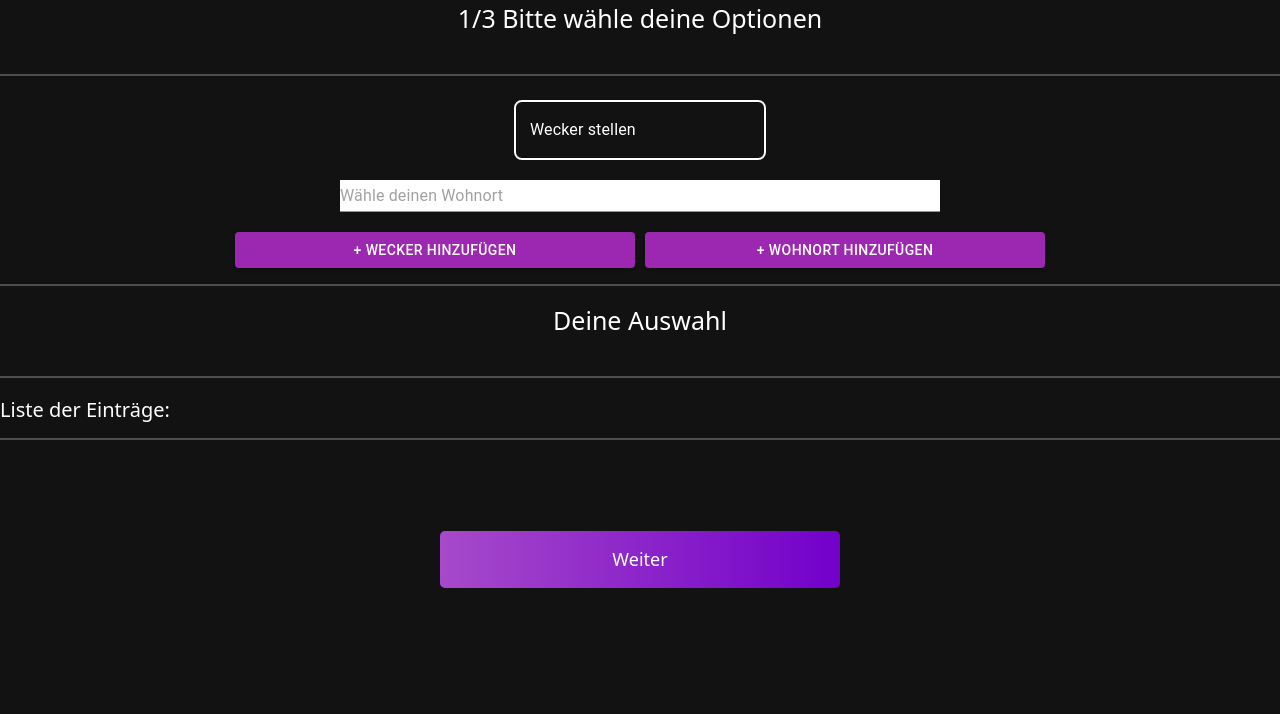
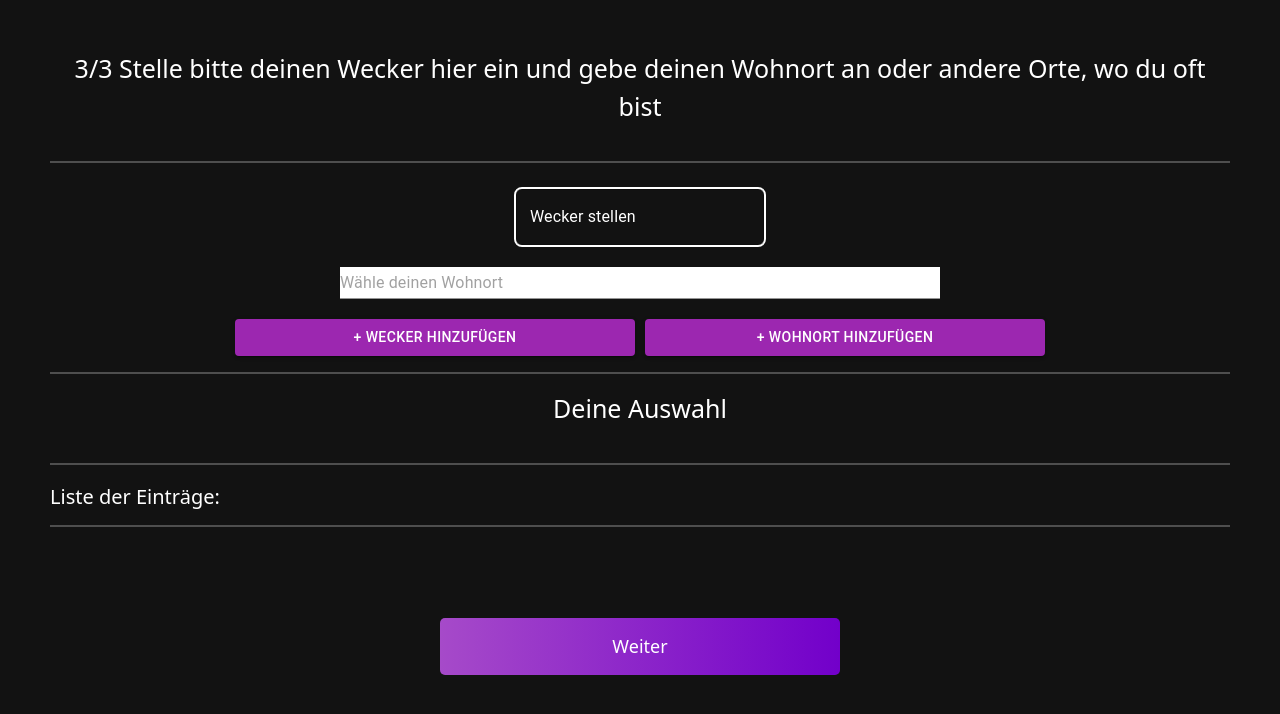
Before and after one commit to Shibdrex/AdvancedSoftwareEngineering, a React (Create React App) app in the folder Frontend-Module/: page /setTime in a window 1280 px wide. Shown: the top 714 px of the page. Built offline with nearby package versions, Linux system fonts and the light colour scheme.

Commit message:
Frontend: Siehe changes

```diff
--- a/Frontend-Module/src/components/Preferences/ChangePref.js
+++ b/Frontend-Module/src/components/Preferences/ChangePref.js
@@ -20,7 +20,7 @@ function ChangePref(){
         <flex class="flex-container">
         <button className="start-button">Interessen</button>
         <button className="start-button">Nachrichten</button>
-        <button className="start-button">Wecker</button>
+        <button className="start-button">Wecker und Orte</button>
        </flex>
        </div>
     </div>
--- a/Frontend-Module/src/components/Preferences/SetTime.js
+++ b/Frontend-Module/src/components/Preferences/SetTime.js
@@ -15,15 +15,17 @@ function App() {
     };
 
     return (
+        <div className='content'>
         <GeneralLayout
-            step={1}
-            question="Bitte wähle deine Optionen"
+            step={3}
+            question="Stelle bitte deinen Wecker hier ein und gebe deinen Wohnort an oder andere Orte, wo du oft bist"
             component_one={<Clock onAddEntry={addEntry} />}
             class_name_one="clock-container"
             class_name_two="entry-list-container"
             component_two={<SetClockAndArea entries={entries} onRemoveEntry={removeEntry} />}
-            nextRoute="/nächste-route"
+            nextRoute="/submit_start_settings"
         />
+        </div>
     );
 }
 
```
